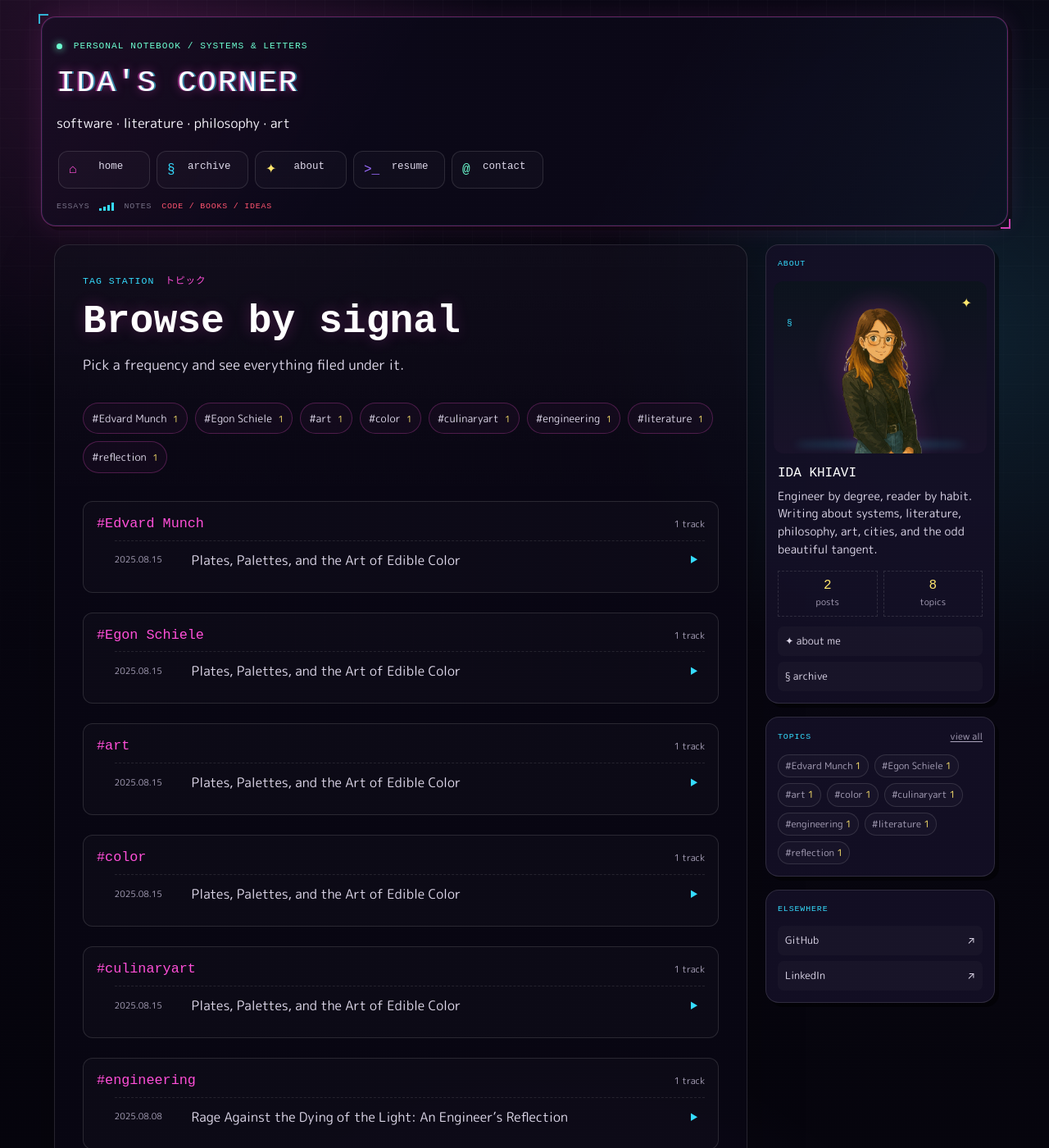
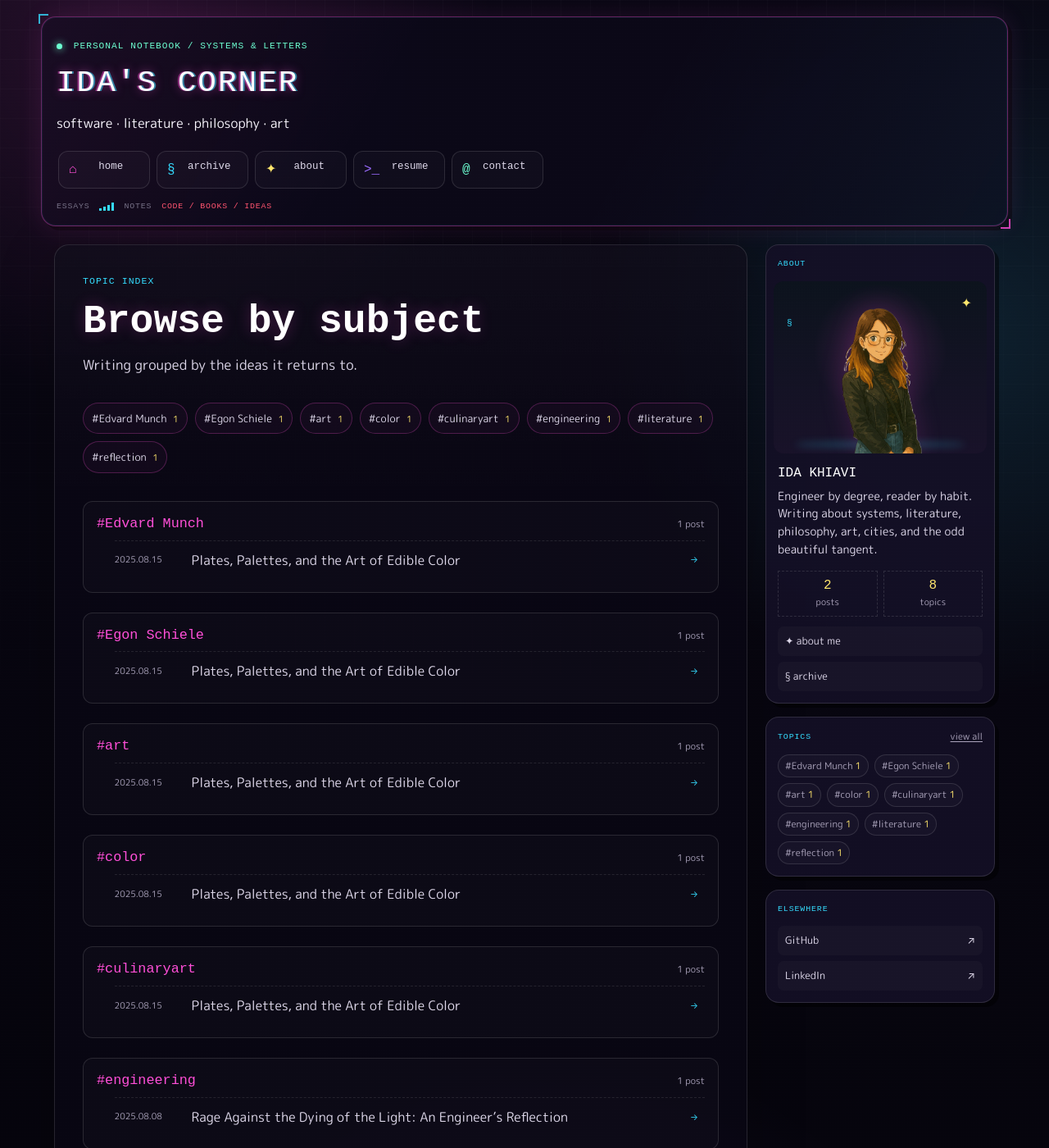
Before and after one commit to idakhiavi/idakhiavi.github.io, a Jekyll site: the page built from tags.md, in a window 1280 px wide and 1400 px high. Shown: the whole window at 82% size. Built offline with Jekyll 4.4.1, drawn with Linux system fonts in a browser that asks for light colours; some web fonts are replaced; some of the changed text lies outside the part shown.

Commit message:
Replace tag-station language with topic index

```diff
--- a/tags.md
+++ b/tags.md
@@ -1,14 +1,14 @@
 ---
 layout: default
-title: Tags
-description: "Browse Ida's Night Room by topic."
+title: Topics
+description: "Browse Ida's Corner by subject."
 permalink: /tags/
 ---
 
-<section class="page-intro"><p class="eyebrow">TAG STATION <span lang="ja">トピック</span></p><h1>Browse by signal</h1><p>Pick a frequency and see everything filed under it.</p></section>
+<section class="page-intro"><p class="eyebrow">TOPIC INDEX</p><h1>Browse by subject</h1><p>Writing grouped by the ideas it returns to.</p></section>
 
 {% assign sorted_tags = site.tags | sort %}
 {% if sorted_tags and sorted_tags.size > 0 %}
 <nav class="tag-index" aria-label="Tag index">{% for tag in sorted_tags %}<a href="#{{ tag[0] | slugify }}">#{{ tag[0] }} <span>{{ tag[1].size }}</span></a>{% endfor %}</nav>
-<div class="tag-sections">{% for tag in sorted_tags %}<section class="tag-section" id="{{ tag[0] | slugify }}"><header><h2>#{{ tag[0] }}</h2><span>{{ tag[1].size }} {% if tag[1].size == 1 %}track{% else %}tracks{% endif %}</span></header><ul>{% for post in tag[1] %}<li><time datetime="{{ post.date | date_to_xmlschema }}">{{ post.date | date: '%Y.%m.%d' }}</time><a href="{{ post.url | relative_url }}">{{ post.title }}</a><span aria-hidden="true">▶</span></li>{% endfor %}</ul></section>{% endfor %}</div>
-{% else %}<div class="empty-screen"><span aria-hidden="true">#</span><p>No tag frequencies yet.</p></div>{% endif %}
+<div class="tag-sections">{% for tag in sorted_tags %}<section class="tag-section" id="{{ tag[0] | slugify }}"><header><h2>#{{ tag[0] }}</h2><span>{{ tag[1].size }} {% if tag[1].size == 1 %}post{% else %}posts{% endif %}</span></header><ul>{% for post in tag[1] %}<li><time datetime="{{ post.date | date_to_xmlschema }}">{{ post.date | date: '%Y.%m.%d' }}</time><a href="{{ post.url | relative_url }}">{{ post.title }}</a><span aria-hidden="true">→</span></li>{% endfor %}</ul></section>{% endfor %}</div>
+{% else %}<div class="empty-screen"><span aria-hidden="true">#</span><p>No topics yet.</p></div>{% endif %}
```
